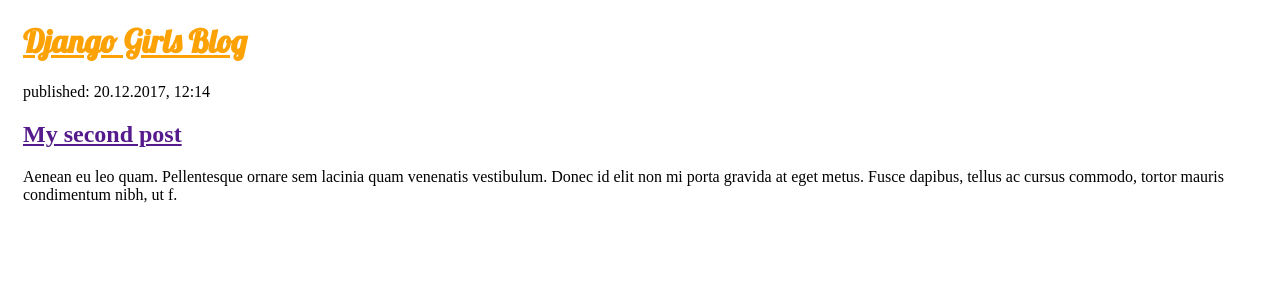
After one commit to kobolim/MyFirstblog, a Django app: template blog/templates/blog/base.html in a window 1280 px wide. The commit adds this page. Shown: the top 300 px of the page. Run offline with Django 3.2, Linux system fonts and the light colour scheme; the template is opened without the code that fills it, so the values that code supplies are empty; some libraries are stand-ins or nearby versions.

Commit message:
css파일 추가

```diff
--- /dev/null
+++ b/blog/static/css/blog.css
@@ -0,0 +1,7 @@
+h1 a {
+    color: #FCA205;
+    font-family: 'Lobster';
+}
+body {
+    padding-left: 15px;
+}
--- /dev/null
+++ b/blog/templates/blog/base.html
@@ -0,0 +1,33 @@
+{% load staticfiles %}
+<!doctype html>
+<html lang="ko">
+    <head>
+
+        <title>Django Girls blog</title>
+        <!--link rel="stylesheet" type="text/css" href="<link rel="stylesheet" href="https://maxcdn.bootstrapcdn.com/bootstrap/4.0.0-beta.2/css/bootstrap.min.css" integrity="sha384-PsH8R72JQ3SOdhVi3uxftmaW6Vc51MKb0q5P2rRUpPvrszuE4W1povHYgTpBfshb"
+        crossorigin="anonymous">"-->
+        <link href="//fonts.googleapis.com/css?family=Lobster&subset=latin,latin-ext" rel="stylesheet" type="text/css">
+        <link rel="stylesheet" href="{% static 'css/blog.css' %}">
+    </head>
+    <body>
+        <div>
+            <h1><a href="">Django Girls Blog</a></h1>
+        </div>
+
+        {% for post in posts %}
+
+	    	<div>
+		        <p>published: {{ post.published_date }}</p>
+		        <h1><a href="">{{ post.title }}</a></h1>
+		        <p>{{ post.text|linebreaksbr }}</p>
+	    	</div>
+
+		{% endfor %}
+
+        <div>
+            <p>published: 20.12.2017, 12:14</p>
+            <h2><a href="">My second post</a></h2>
+            <p>Aenean eu leo quam. Pellentesque ornare sem lacinia quam venenatis vestibulum. Donec id elit non mi porta gravida at eget metus. Fusce dapibus, tellus ac cursus commodo, tortor mauris condimentum nibh, ut f.</p>
+        </div>
+    </body>
+</html>
```
Also changed, not shown: blog/templates/blog/post_list.html (+11 -25 lines), blog/templates/blog/static/css/blog.css (added, +7 -0 lines).
